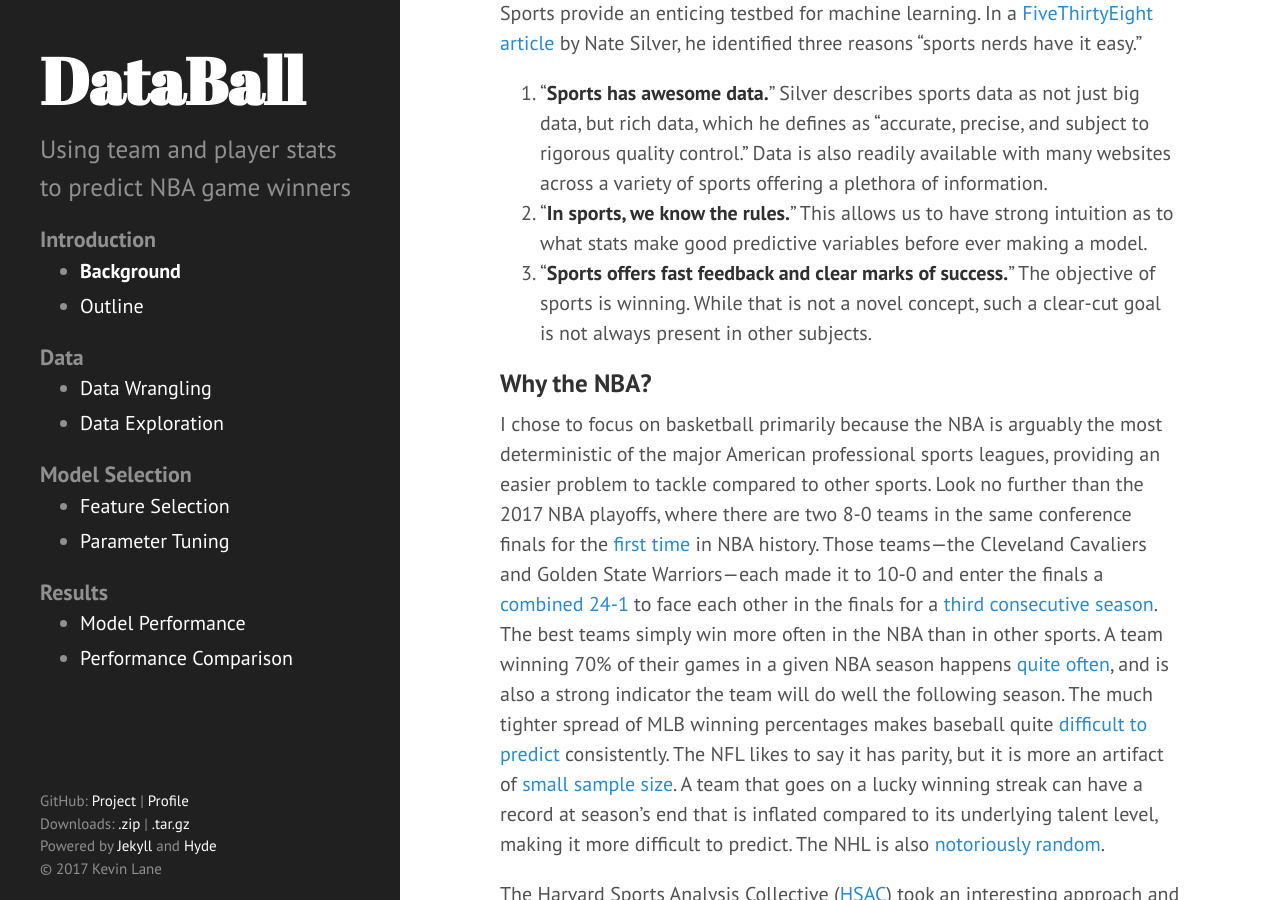
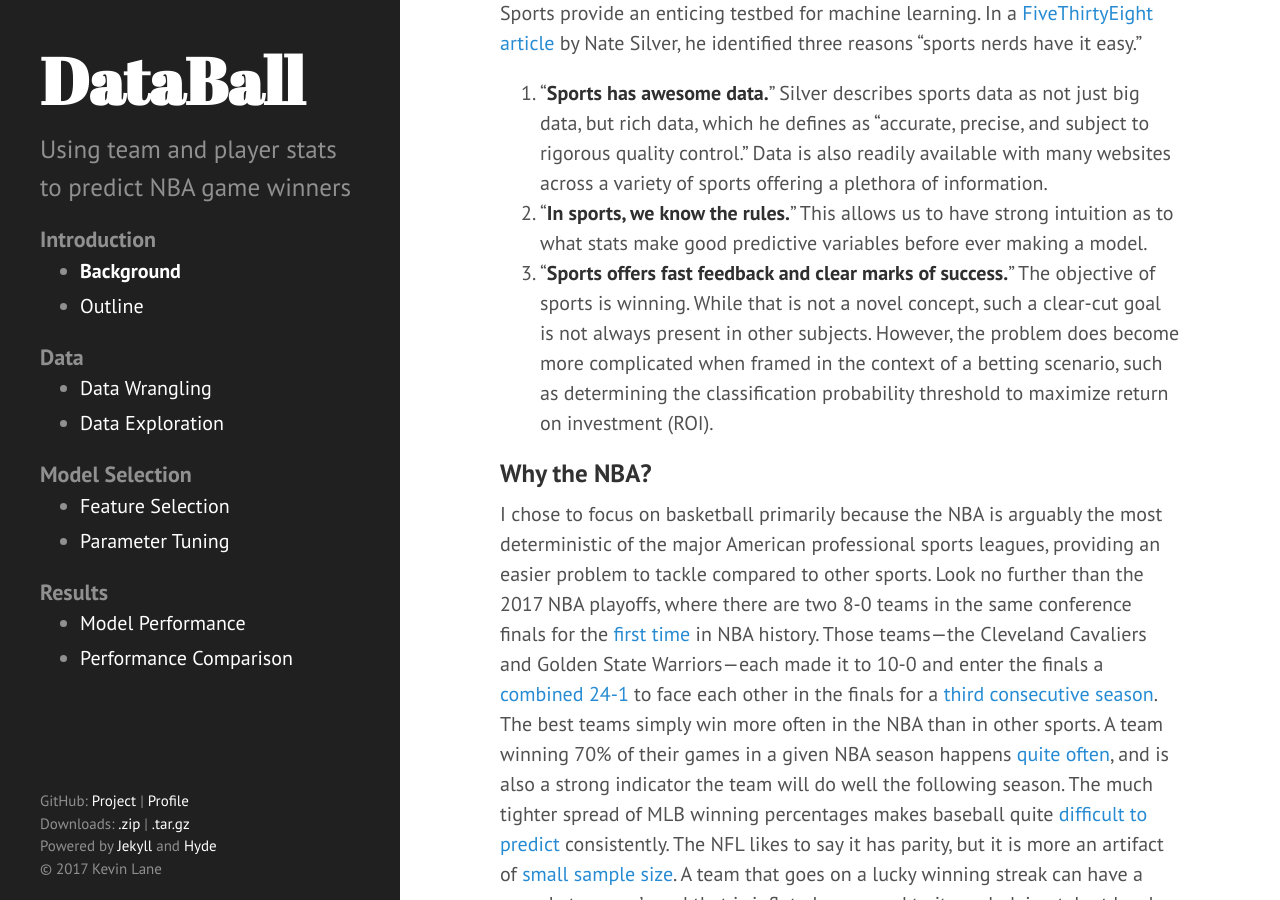
Before and after one commit to cedev935/databall-betting, a Jekyll site: the page built from docs/_pages/background.md, in a window 1280 px wide and 900 px high, scrolled down 1478 px. Built offline with Jekyll 4.4.1, drawn with Linux system fonts in a browser that asks for light colours.

Commit message:
Address comments on background page

```diff
--- a/docs/_pages/background.md
+++ b/docs/_pages/background.md
@@ -20,7 +20,7 @@ Sports provide an enticing testbed for machine learning. In a [FiveThirtyEight a
 
 1. "**Sports has awesome data.**" Silver describes sports data as not just big data, but rich data, which he defines as "accurate, precise, and subject to rigorous quality control." Data is also readily available with many websites across a variety of sports offering a plethora of information.
 2. "**In sports, we know the rules.**" This allows us to have strong intuition as to what stats make good predictive variables before ever making a model.
-3. "**Sports offers fast feedback and clear marks of success.**" The objective of sports is winning. While that is not a novel concept, such a clear-cut goal is not always present in other subjects.
+3. "**Sports offers fast feedback and clear marks of success.**" The objective of sports is winning. While that is not a novel concept, such a clear-cut goal is not always present in other subjects. However, the problem does become more complicated when framed in the context of a betting scenario, such as determining the classification probability threshold to maximize return on investment (ROI).
 
 ## Why the NBA?
 
```
